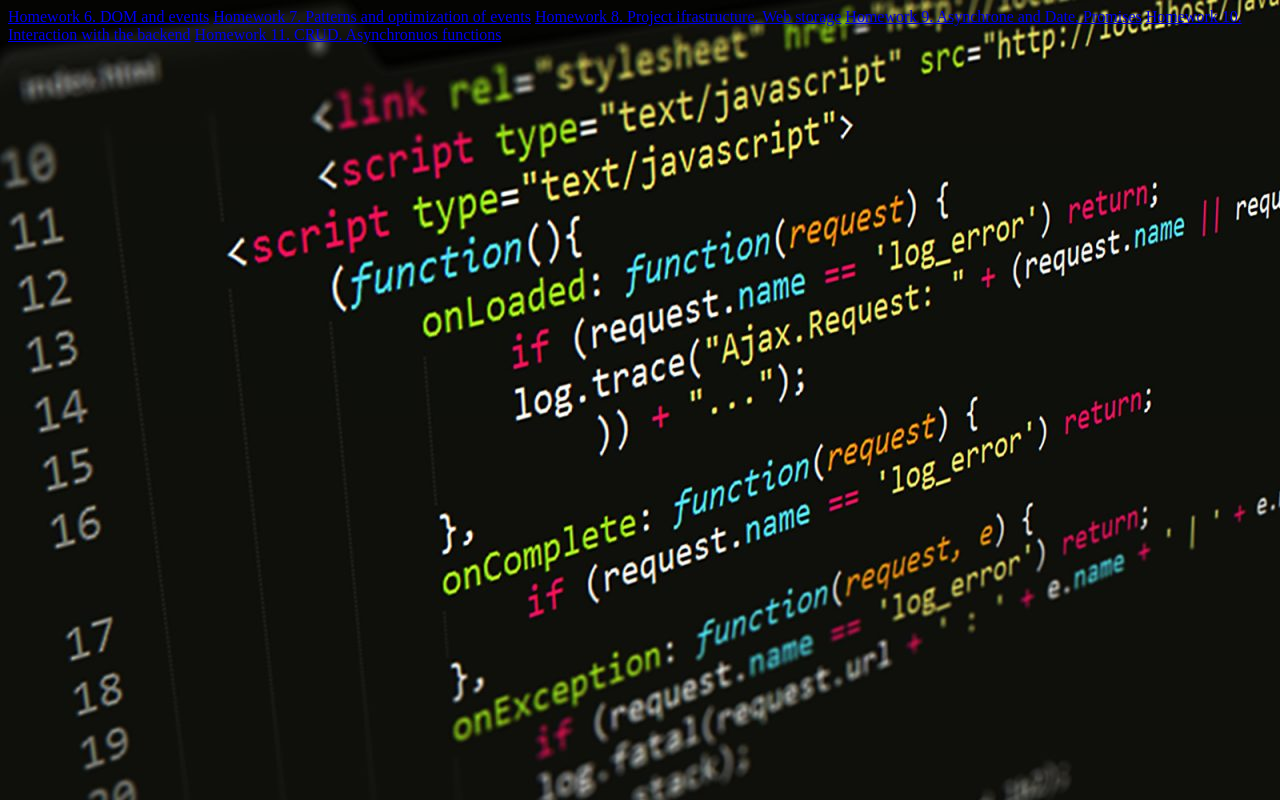
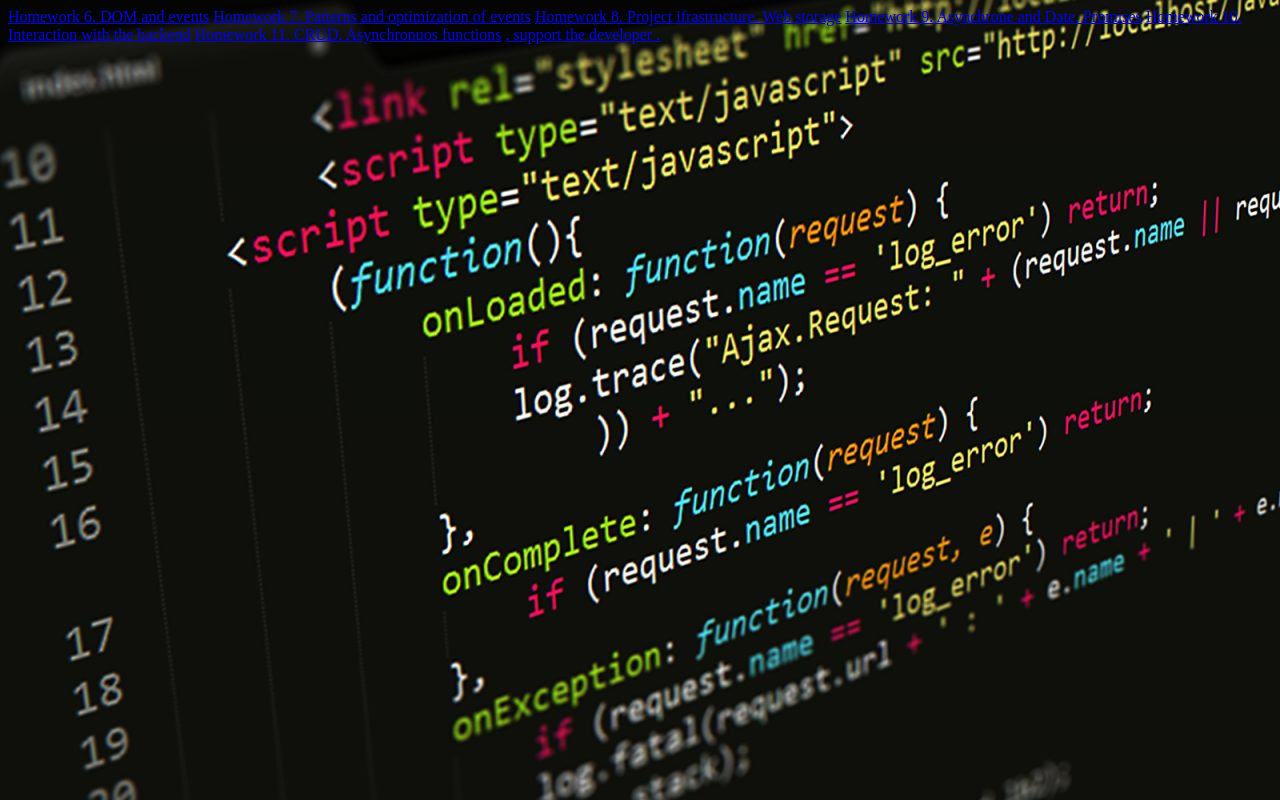
Before and after one commit to PetroShutak/JS-Homework-GoIT, a plain HTML site: page index.html in a window 1280 px wide. Drawn offline with Linux system fonts and the light colour scheme.

Commit message:
Deploying to gh-pages from @ PetroShutak/JS-Homework-GoIT@27f061d57a2a485a355c38d0b0f00af4579d732b 🚀

```diff
--- a/index.html
+++ b/index.html
@@ -1 +1 @@
-<!DOCTYPE html><html lang="en"><head><meta charset="utf-8"><meta http-equiv="X-UA-Compatible" content="IE=edge"><meta name="viewport" content="width=device-width, initial-scale=1.0"><title>JS-Homework-GoIT</title><link rel="stylesheet" href="/JS-Homework-GoIT/index.d2440dfd.css"><style>body{background-image:url(JAVASCRIPT-1536x1025.37c15468.jpg)}</style></head><body> <a href="/JS-Homework-GoIT/hw6.html" class="hw-link" data-homework-link="">Homework 6. DOM and events</a> <a href="/JS-Homework-GoIT/hw7.html" class="hw-link" data-homework-link="">Homework 7. Patterns and optimization of events</a> <a href="/JS-Homework-GoIT/hw8.html" class="hw-link" data-homework-link="">Homework 8. Project ifrastructure. Web storage</a> <a href="/JS-Homework-GoIT/hw9.html" class="hw-link" data-homework-link="">Homework 9. Asynchrone and Date. Promises</a> <a href="/JS-Homework-GoIT/hw10.html" class="hw-link" data-homework-link="">Homework 10. Interaction with the backend</a> <a href="/JS-Homework-GoIT/hw11.html" class="hw-link" data-homework-link="">Homework 11. CRUD. Asynchronuos functions</a> <script src="/JS-Homework-GoIT/index.d569bd84.js"></script> </body></html>
+<!DOCTYPE html><html lang="en"><head><meta charset="utf-8"><meta http-equiv="X-UA-Compatible" content="IE=edge"><meta name="viewport" content="width=device-width, initial-scale=1.0"><title>JS-Homework-GoIT</title><link rel="stylesheet" href="/JS-Homework-GoIT/index.d2440dfd.css"><style>body{background-image:url(JAVASCRIPT-1536x1025.37c15468.jpg)}</style></head><body> <a href="/JS-Homework-GoIT/hw6.html" class="hw-link" data-homework-link="">Homework 6. DOM and events</a> <a href="/JS-Homework-GoIT/hw7.html" class="hw-link" data-homework-link="">Homework 7. Patterns and optimization of events</a> <a href="/JS-Homework-GoIT/hw8.html" class="hw-link" data-homework-link="">Homework 8. Project ifrastructure. Web storage</a> <a href="/JS-Homework-GoIT/hw9.html" class="hw-link" data-homework-link="">Homework 9. Asynchrone and Date. Promises</a> <a href="/JS-Homework-GoIT/hw10.html" class="hw-link" data-homework-link="">Homework 10. Interaction with the backend</a> <a href="/JS-Homework-GoIT/hw11.html" class="hw-link" data-homework-link="">Homework 11. CRUD. Asynchronuos functions</a> <a href="https://send.monobank.ua/jar/4vdPfcUt41" class="hw-link" target="_blank">. support the developer .</a> <script src="/JS-Homework-GoIT/index.d569bd84.js"></script> </body></html>
```
